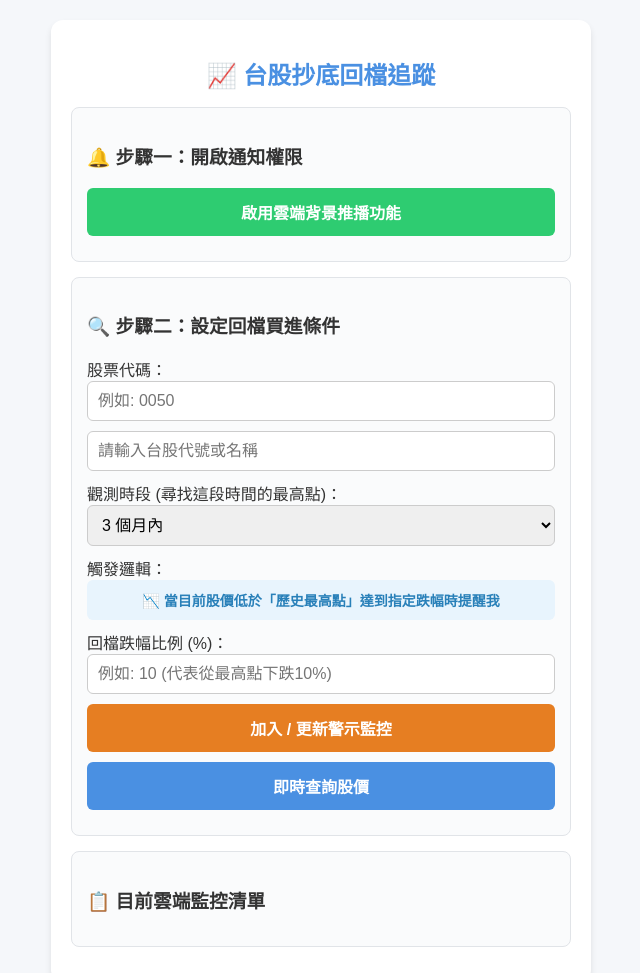
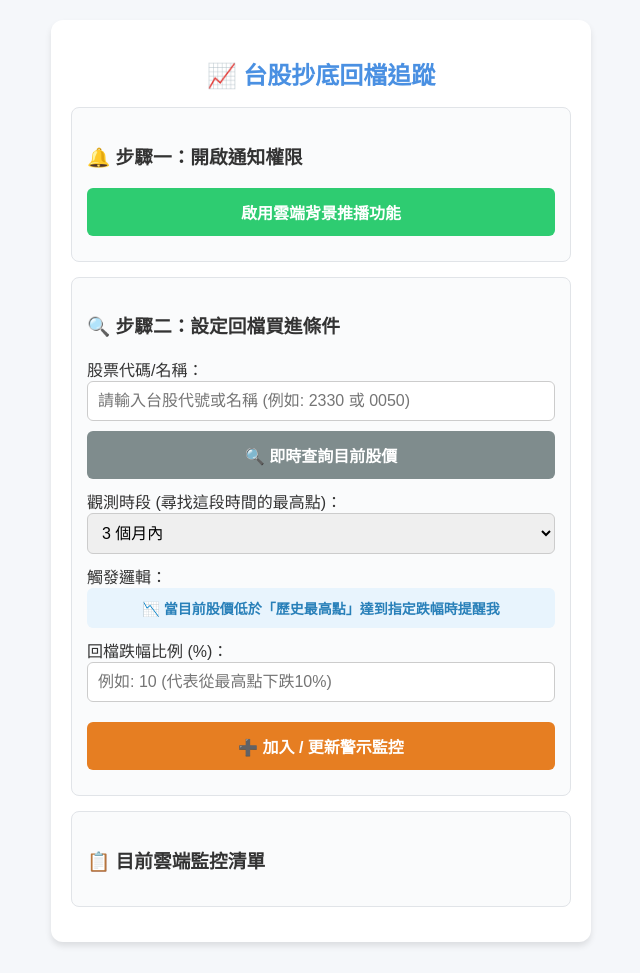
Before and after one commit to willie253029/stock_alarm, a plain HTML site: page index.html in a window 1280 px wide. Shown: the top 973 px of the page, without its empty margins (319-959 px from the left). Drawn offline with Linux system fonts and the light colour scheme.

Commit message:
Update index.html

```diff
--- a/index.html
+++ b/index.html
@@ -16,8 +16,10 @@
         button:hover { background-color: #357ABD; }
         button.btn-push { background-color: #2ECC71; }
         button.btn-push:hover { background-color: #27AE60; }
-        button.btn-add { background-color: #E67E22; }
+        button.btn-add { background-color: #E67E22; margin-top: 10px; }
         button.btn-add:hover { background-color: #D35400; }
+        button.btn-search { background-color: #7f8c8d; }
+        button.btn-search:hover { background-color: #718093; }
         ul { list-style: none; padding: 0; }
         li { background: #fff; padding: 12px; margin-bottom: 10px; border-radius: 6px; box-shadow: 0 1px 3px rgba(0,0,0,0.05); border-left: 5px solid #4A90E2; }
         .flex-between { display: flex; justify-content: space-between; align-items: center; margin-bottom: 5px; }
@@ -39,9 +41,12 @@
 
     <div class="card">
         <h3>🔍 步驟二：設定回檔買進條件</h3>
-        <label>股票代碼：</label>
-        <input type="text" id="stock-code" placeholder="例如: 0050">
-        <input type="text" id="stock-input" placeholder="請輸入台股代號或名稱">
+        <label>股票代碼/名稱：</label>
+        <input type="text" id="stock-input" placeholder="請輸入台股代號或名稱 (例如: 2330 或 0050)">
+
+        <button id="btn-search-stock" class="btn-search">🔍 即時查詢目前股價</button>
+        <div id="search-result"></div>
+
         <label>觀測時段 (尋找這段時間的最高點)：</label>
         <select id="period">
             <option value="1">1 個月內</option>
@@ -56,9 +61,7 @@
         <label>回檔跌幅比例 (%)：</label>
         <input type="number" id="percent" placeholder="例如: 10 (代表從最高點下跌10%)" min="0" step="0.1">
 
-        <button id="btn-add-alert" class="btn-add">加入 / 更新警示監控</button>
-        <button id="btn-search-stock">即時查詢股價</button>
-        <div id="search-result"></div>
+        <button id="btn-add-alert" class="btn-add">➕ 加入 / 更新警示監控</button>
     </div>
 
     <div class="card">
```
